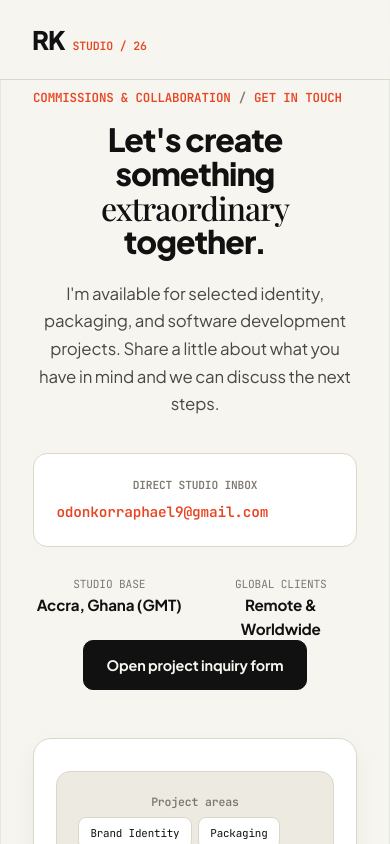
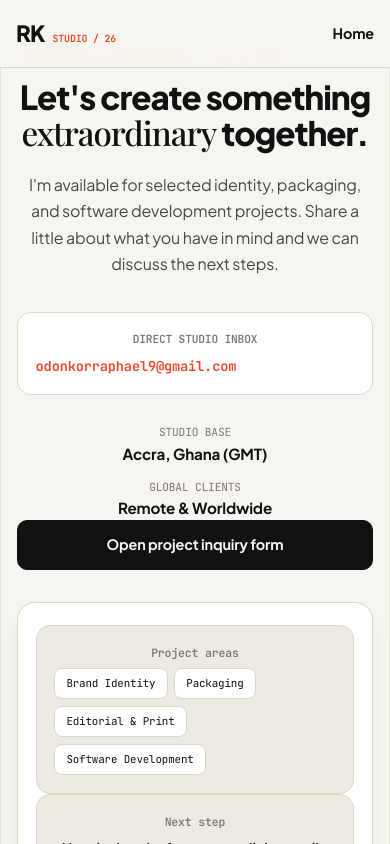
Before and after one commit to odonkorraphael9-glitch/portfolio-website, a React (Vite) app: page /commission in a window 390 px wide. Shown: the top 844 px of the page. Built offline with nearby package versions, Linux system fonts and the light colour scheme; a web font is replaced by a local one.

Commit message:
Updated route links

```diff
--- a/src/App.css
+++ b/src/App.css
@@ -2855,3 +2855,226 @@ img, svg {
     gap: 2rem;
   }
 }
+
+@media (max-width: 768px) {
+  :root {
+    --nav-height: 68px;
+  }
+
+  .container {
+    padding-right: 1.25rem;
+    padding-left: 1.25rem;
+  }
+
+  .section {
+    padding: 3.75rem 0;
+  }
+
+  .nav-mobile-editorial {
+    width: min(90vw, 360px);
+    padding: 1.75rem 1.4rem;
+  }
+
+  .hero-editorial {
+    padding-top: calc(var(--nav-height) + 1rem);
+  }
+
+  .printer-registration-bar {
+    align-items: flex-start;
+    gap: 0.75rem;
+    font-size: 0.65rem;
+  }
+
+  .cmyk-chips {
+    min-width: 0;
+    flex-wrap: wrap;
+  }
+
+  .cmyk-label {
+    font-size: 0.62rem;
+  }
+
+  .registration-mark {
+    flex-basis: 100%;
+    line-height: 1.45;
+  }
+
+  .hero-editorial-content {
+    padding: 2.75rem 0 3.25rem;
+  }
+
+  .hero-intro-pill {
+    max-width: 100%;
+    flex-wrap: wrap;
+    gap: 0.35rem;
+    font-size: 0.68rem;
+    line-height: 1.5;
+  }
+
+  .hero-main-heading {
+    margin-bottom: 2rem;
+  }
+
+  .hero-giant-role {
+    font-size: clamp(2.35rem, 10.5vw, 3.2rem);
+    line-height: 1;
+  }
+
+  .hero-giant-sub {
+    font-size: clamp(1.15rem, 5.2vw, 1.8rem);
+    line-height: 1.25;
+  }
+
+  .hero-mission-lead {
+    font-size: 1rem;
+    line-height: 1.7;
+  }
+
+  .hero-actions .btn {
+    width: 100%;
+  }
+
+  .section-header-editorial {
+    margin-bottom: 2.25rem;
+  }
+
+  .editorial-eyebrow {
+    flex-wrap: wrap;
+    font-size: 0.68rem;
+    line-height: 1.5;
+  }
+
+  .section-title-editorial {
+    font-size: clamp(2rem, 8.5vw, 3rem);
+    overflow-wrap: anywhere;
+  }
+
+  .section-subtitle-editorial {
+    font-size: 1rem;
+    line-height: 1.65;
+  }
+
+  .project-card-visual {
+    height: 250px;
+  }
+
+  .project-card-topbar {
+    gap: 0.5rem;
+    padding: 0.75rem 0.9rem;
+    font-size: 0.65rem;
+  }
+
+  .project-card-info {
+    padding: 1.2rem;
+  }
+
+  .project-card-title {
+    font-size: clamp(1.15rem, 5vw, 1.4rem);
+    overflow-wrap: anywhere;
+  }
+
+  .about-editorial-grid {
+    gap: 2rem;
+  }
+
+  .manifesto-lead {
+    padding-left: 1.7rem;
+  }
+
+  .quote-mark {
+    left: -0.2rem;
+    font-size: 3.5rem;
+  }
+
+  .manifesto-body p {
+    font-size: 1rem;
+  }
+
+  .spec-card {
+    padding: 1.1rem;
+  }
+
+  .contact-editorial-wrapper {
+    gap: 2rem;
+  }
+
+  .contact-big-title {
+    font-size: clamp(2rem, 8.5vw, 2.8rem);
+    overflow-wrap: anywhere;
+  }
+
+  .contact-editorial-desc {
+    font-size: 1rem;
+  }
+
+  .direct-email-card {
+    padding: 1.1rem;
+  }
+
+  .direct-email-address {
+    font-size: clamp(0.72rem, 3.5vw, 0.9rem);
+    overflow-wrap: anywhere;
+  }
+
+  .contact-form-col {
+    padding: 1.4rem 1.1rem;
+  }
+
+  .contact-editorial-section .btn,
+  .about-editorial-section .btn,
+  .projects-section > .container > .btn {
+    width: 100%;
+  }
+
+  .footer-editorial {
+    padding: 3.25rem 0 2rem;
+  }
+}
+
+@media (max-width: 480px) {
+  .container {
+    padding-right: 1rem;
+    padding-left: 1rem;
+  }
+
+  .section {
+    padding: 3rem 0;
+  }
+
+  .logo-initials {
+    font-size: 1.4rem;
+  }
+
+  .logo-sub {
+    font-size: 0.62rem;
+  }
+
+  .nav-mobile-controls {
+    gap: 0.35rem;
+  }
+
+  .hero-giant-role {
+    font-size: clamp(2.2rem, 10vw, 2.8rem);
+  }
+
+  .hero-intro-pill {
+    font-size: 0.62rem;
+  }
+
+  .project-card-visual {
+    height: 215px;
+  }
+
+  .project-card-topbar {
+    font-size: 0.6rem;
+  }
+
+  .project-card-info {
+    padding: 1rem;
+  }
+
+  .studio-locations {
+    grid-template-columns: 1fr;
+    gap: 0.85rem;
+  }
+}
--- a/src/App.jsx
+++ b/src/App.jsx
@@ -792,6 +792,7 @@ function App() {
           </Link>
 
           <nav className="nav-desktop">
+            <Link to="/" className="nav-link-editorial">Home</Link>
             <Link to="/work" className="nav-link-editorial">Work</Link>
             <Link to="/about" className="nav-link-editorial">About & Ethos</Link>
             <Link to="/commission" className="nav-link-editorial">Commission</Link>
@@ -833,9 +834,10 @@ function App() {
               <button className="mobile-close-btn" onClick={() => setMenuOpen(false)}>✕</button>
             </div>
             <div className="mobile-nav-links">
-              <Link to="/work" onClick={() => setMenuOpen(false)}><span className="nav-num">01</span> Work & Case Studies</Link>
-              <Link to="/about" onClick={() => setMenuOpen(false)}><span className="nav-num">02</span> About & Ethos</Link>
-              <Link to="/commission" onClick={() => setMenuOpen(false)}><span className="nav-num">03</span> Commission / Inquiry</Link>
+              <Link to="/" onClick={() => setMenuOpen(false)}><span className="nav-num">01</span> Home</Link>
+              <Link to="/work" onClick={() => setMenuOpen(false)}><span className="nav-num">02</span> Work & Case Studies</Link>
+              <Link to="/about" onClick={() => setMenuOpen(false)}><span className="nav-num">03</span> About & Ethos</Link>
+              <Link to="/commission" onClick={() => setMenuOpen(false)}><span className="nav-num">04</span> Commission / Inquiry</Link>
             </div>
           </nav>
         </div>
--- a/src/pages/about.jsx
+++ b/src/pages/about.jsx
@@ -8,10 +8,14 @@ function About() {
         <div className="container nav-container">
           <Link to="/" className="logo-editorial"><span className="logo-initials">RK</span><span className="logo-sub">STUDIO / 26</span></Link>
           <nav className="nav-desktop">
+            <Link to="/" className="nav-link-editorial">Home</Link>
             <Link to="/work" className="nav-link-editorial">Work</Link>
             <Link to="/about" className="nav-link-editorial">About</Link>
             <Link to="/commission" className="nav-link-editorial">Commission</Link>
           </nav>
+          <div className="nav-mobile-controls">
+            <Link to="/" className="nav-link-editorial">Home</Link>
+          </div>
         </div>
       </header>
       <main>
--- a/src/pages/commision.jsx
+++ b/src/pages/commision.jsx
@@ -8,10 +8,14 @@ function Commission() {
         <div className="container nav-container">
           <Link to="/" className="logo-editorial"><span className="logo-initials">RK</span><span className="logo-sub">STUDIO / 26</span></Link>
           <nav className="nav-desktop">
+            <Link to="/" className="nav-link-editorial">Home</Link>
             <Link to="/work" className="nav-link-editorial">Work</Link>
             <Link to="/about" className="nav-link-editorial">About</Link>
             <Link to="/commission" className="nav-link-editorial">Commission</Link>
           </nav>
+          <div className="nav-mobile-controls">
+            <Link to="/" className="nav-link-editorial">Home</Link>
+          </div>
         </div>
       </header>
       <main>
--- a/src/pages/work.jsx
+++ b/src/pages/work.jsx
@@ -22,10 +22,14 @@ function Work() {
         <div className="container nav-container">
           <Link to="/" className="logo-editorial"><span className="logo-initials">RK</span><span className="logo-sub">STUDIO / 26</span></Link>
           <nav className="nav-desktop">
+            <Link to="/" className="nav-link-editorial">Home</Link>
             <Link to="/work" className="nav-link-editorial">Work</Link>
             <Link to="/about" className="nav-link-editorial">About</Link>
             <Link to="/commission" className="nav-link-editorial">Commission</Link>
           </nav>
+          <div className="nav-mobile-controls">
+            <Link to="/" className="nav-link-editorial">Home</Link>
+          </div>
         </div>
       </header>
       <main>
```
